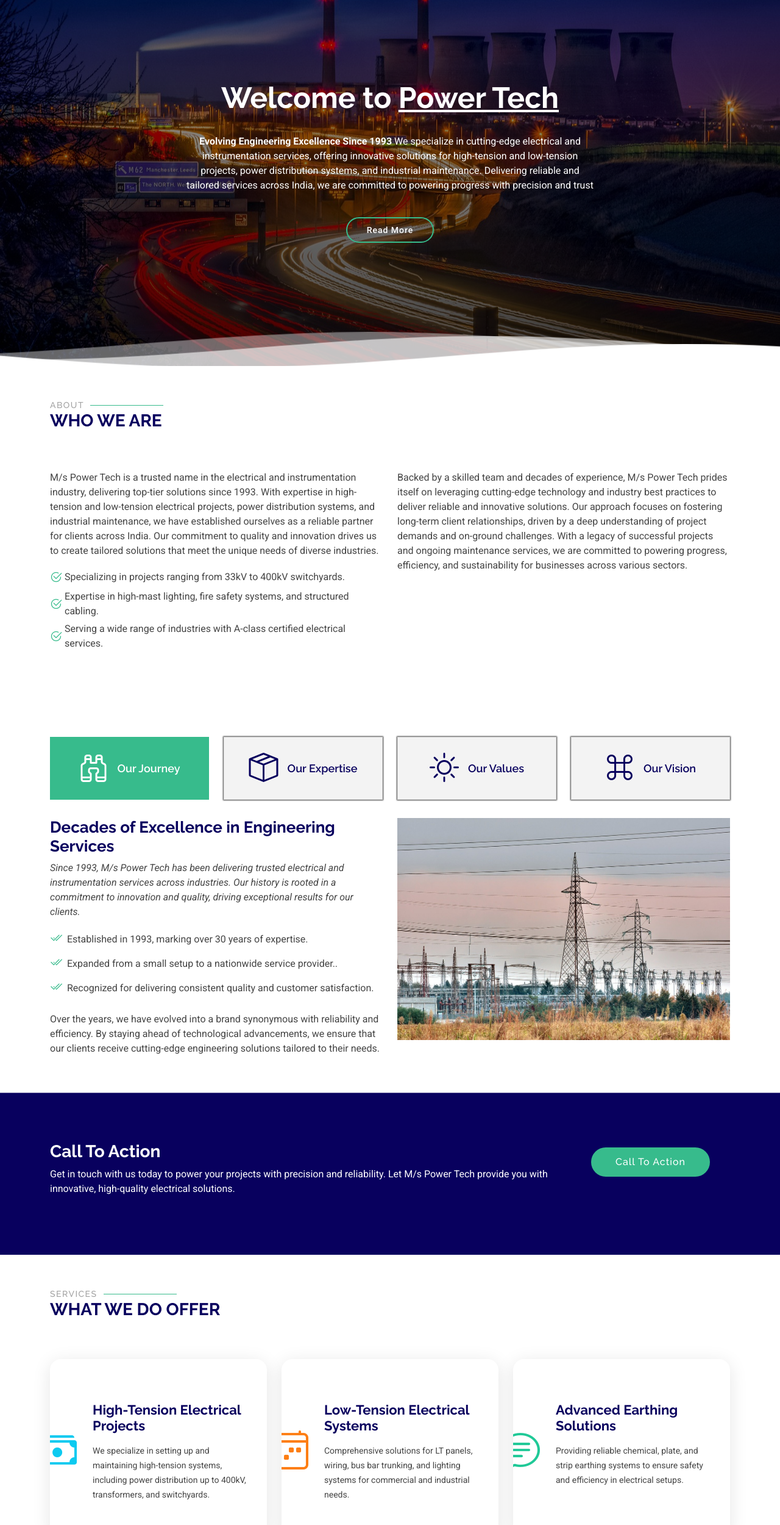
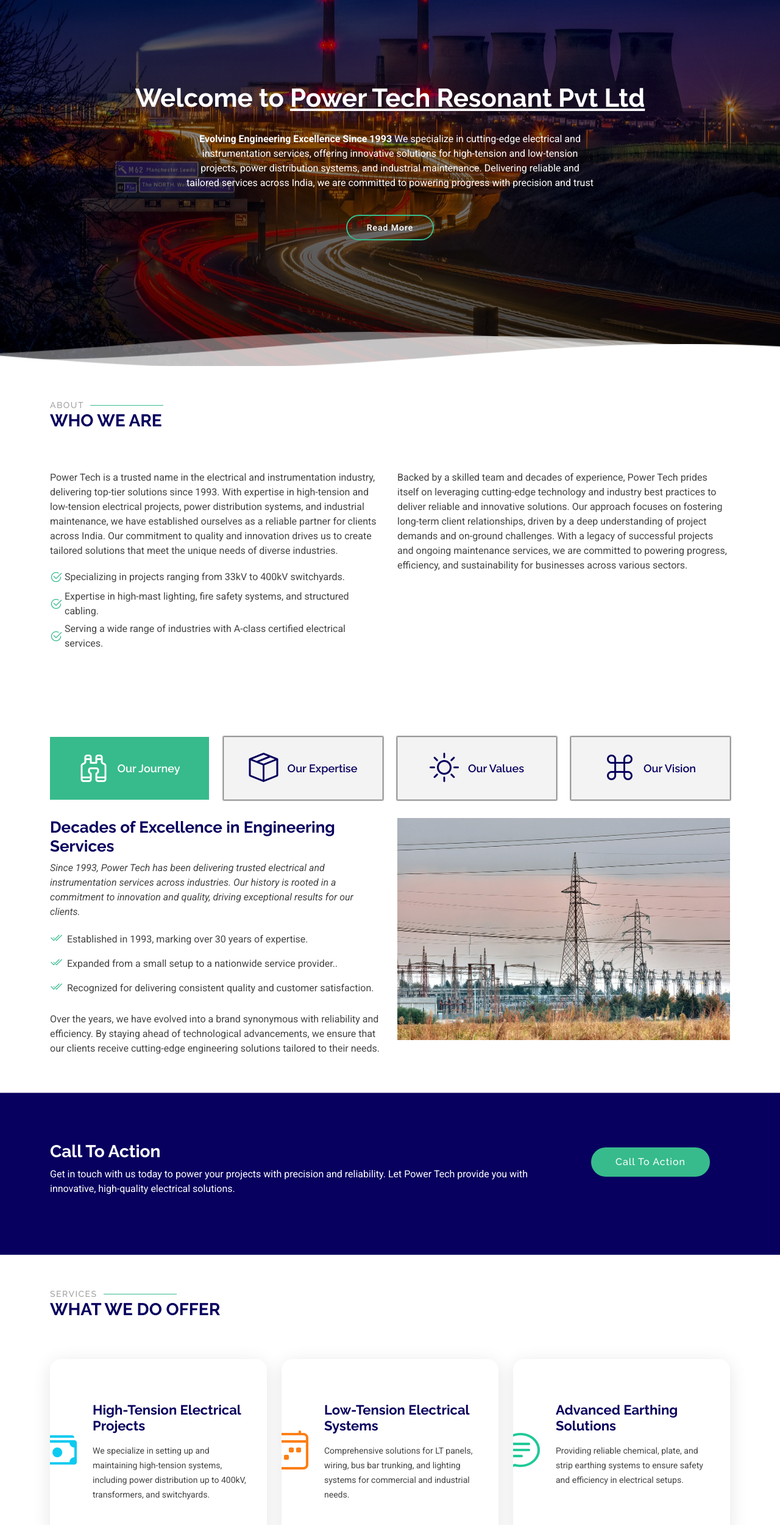
Before and after one commit to sumitprasad002/sumitprasad002.github.io, a plain HTML site: page index.html in a window 1280 px wide. Shown: the part 60-2560 px from the top of the page at 61% size. Drawn offline with Linux system fonts and the light colour scheme.

Commit message:
added action phone number and updated welcome note

```diff
--- a/assets/css/main.css
+++ b/assets/css/main.css
@@ -703,7 +703,7 @@ section,
 
 .hero h2 {
   margin-bottom: 30px;
-  font-size: 48px;
+  font-size: 42px;
   font-weight: 700;
 }
 
--- a/index.html
+++ b/index.html
@@ -62,7 +62,7 @@
         <!-- Slide 1 -->
         <div class="carousel-item active">
           <div class="carousel-container">
-            <h2 class="animate__animated animate__fadeInDown">Welcome to <span>Power Tech</span></h2>
+            <h2 class="animate__animated animate__fadeInDown">Welcome to <span>Power Tech Resonant Pvt Ltd</span></h2>
             <p class="animate__animated animate__fadeInUp"><b>Evolving Engineering Excellence Since 1993</b>
               We specialize in cutting-edge electrical and instrumentation services, offering innovative solutions for
               high-tension and low-tension projects, power distribution systems, and industrial maintenance. Delivering
@@ -106,7 +106,7 @@
 
           <div class="col-lg-6 content" data-aos="fade-up" data-aos-delay="100">
             <p>
-              M/s Power Tech is a trusted name in the electrical and instrumentation industry, delivering top-tier
+              Power Tech is a trusted name in the electrical and instrumentation industry, delivering top-tier
               solutions since
               1993. With expertise in high-tension and low-tension electrical projects, power distribution systems, and
               industrial
@@ -125,7 +125,7 @@
           </div>
 
           <div class="col-lg-6" data-aos="fade-up" data-aos-delay="200">
-            <p>Backed by a skilled team and decades of experience, M/s Power Tech prides itself on leveraging
+            <p>Backed by a skilled team and decades of experience, Power Tech prides itself on leveraging
               cutting-edge technology and industry best practices to deliver reliable and innovative solutions. Our
               approach focuses on fostering long-term client relationships, driven by a deep understanding of project
               demands and on-ground challenges. With a legacy of successful projects and ongoing maintenance services,
@@ -177,7 +177,7 @@
             <div class="row">
               <div class="col-lg-6 order-2 order-lg-1 mt-3 mt-lg-0">
                 <h3>Decades of Excellence in Engineering Services</h3>
-                <p class="fst-italic">Since 1993, M/s Power Tech has been delivering trusted electrical and
+                <p class="fst-italic">Since 1993, Power Tech has been delivering trusted electrical and
                   instrumentation services across industries. Our history is rooted in a commitment to innovation and
                   quality, driving exceptional results for our clients.</p>
                 <ul>
@@ -235,7 +235,7 @@
               <div class="col-lg-6 order-2 order-lg-1 mt-3 mt-lg-0">
                 <h3>Built on Integrity, Quality, and Innovation</h3>
                 <p>
-                  M/s Power Tech stands on a foundation of strong values that guide every project we undertake. Quality,
+                  Power Tech stands on a foundation of strong values that guide every project we undertake. Quality,
                   innovation, and integrity are at the core of our operations.
                 </p>
                 <ul>
@@ -262,7 +262,7 @@
               <div class="col-lg-6 order-2 order-lg-1 mt-3 mt-lg-0">
                 <h3>Empowering Industries, Building Sustainable Futures</h3>
                 <p>
-                  At M/s Power Tech, we aim to revolutionize the electrical engineering landscape by setting new
+                  At Power Tech, we aim to revolutionize the electrical engineering landscape by setting new
                   benchmarks in service quality and sustainability.
                 </p>
                 <ul>
@@ -299,11 +299,11 @@
         <div class="row" data-aos="zoom-in" data-aos-delay="100">
           <div class="col-xl-9 text-center text-xl-start">
             <h3>Call To Action</h3>
-            <p>Get in touch with us today to power your projects with precision and reliability. Let M/s Power Tech
+            <p>Get in touch with us today to power your projects with precision and reliability. Let Power Tech
               provide you with innovative, high-quality electrical solutions.</p>
           </div>
           <div class="col-xl-3 cta-btn-container text-center">
-            <a class="cta-btn align-middle" href="#">Call To Action</a>
+            <a id="call-action" class="cta-btn align-middle" href="tel: +919711434902">Call To Action</a>
           </div>
         </div>
 
@@ -423,7 +423,7 @@
               <div class="accordion-item">
                 <h2 class="mb-0">
                   <button class="btn btn-link" type="button" data-bs-toggle="collapse" data-bs-target="#collapse-faq-1">
-                    What industries does M/s Power Tech serve?
+                    What industries does Power Tech serve?
                   </button>
                 </h2>
 
```
